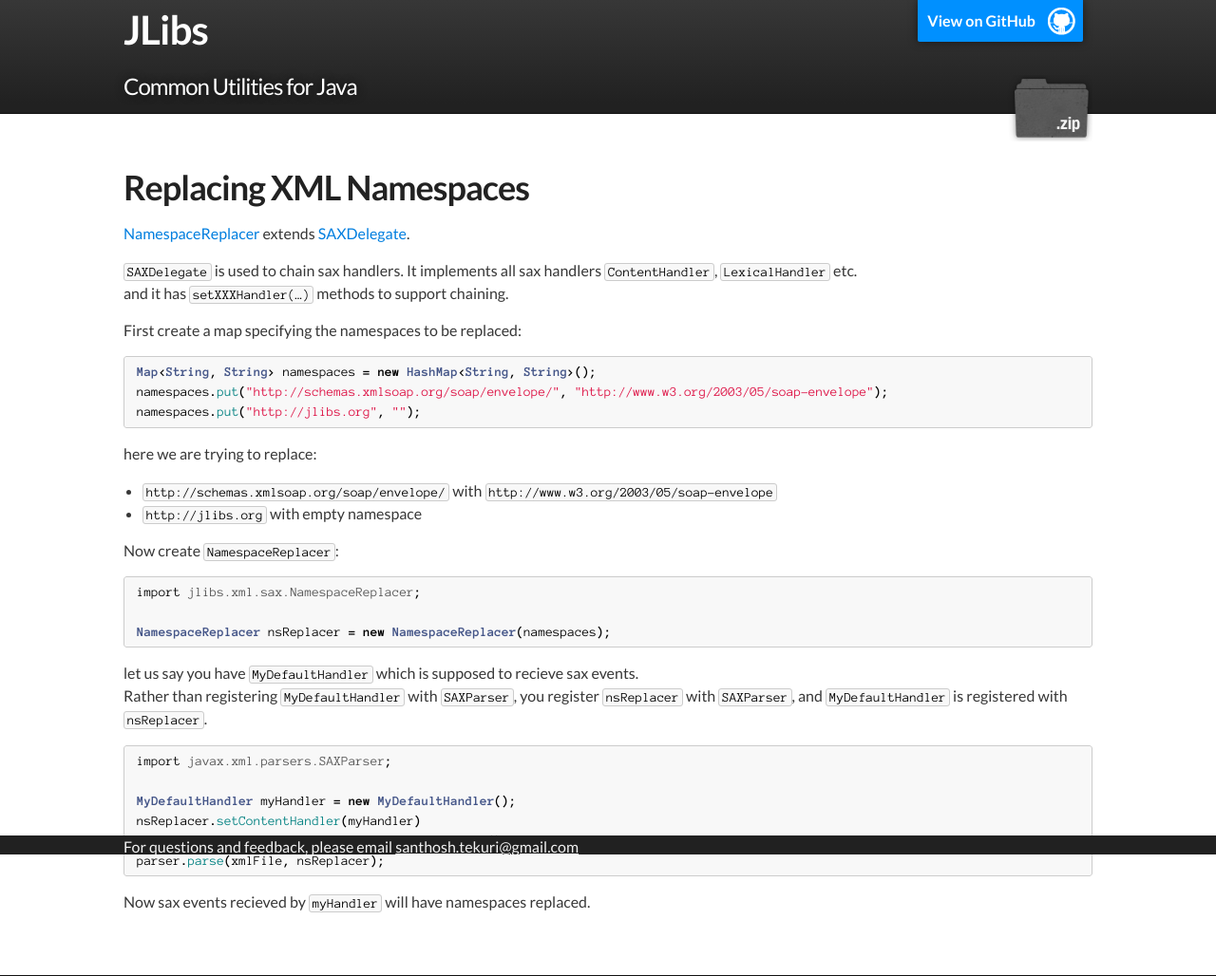
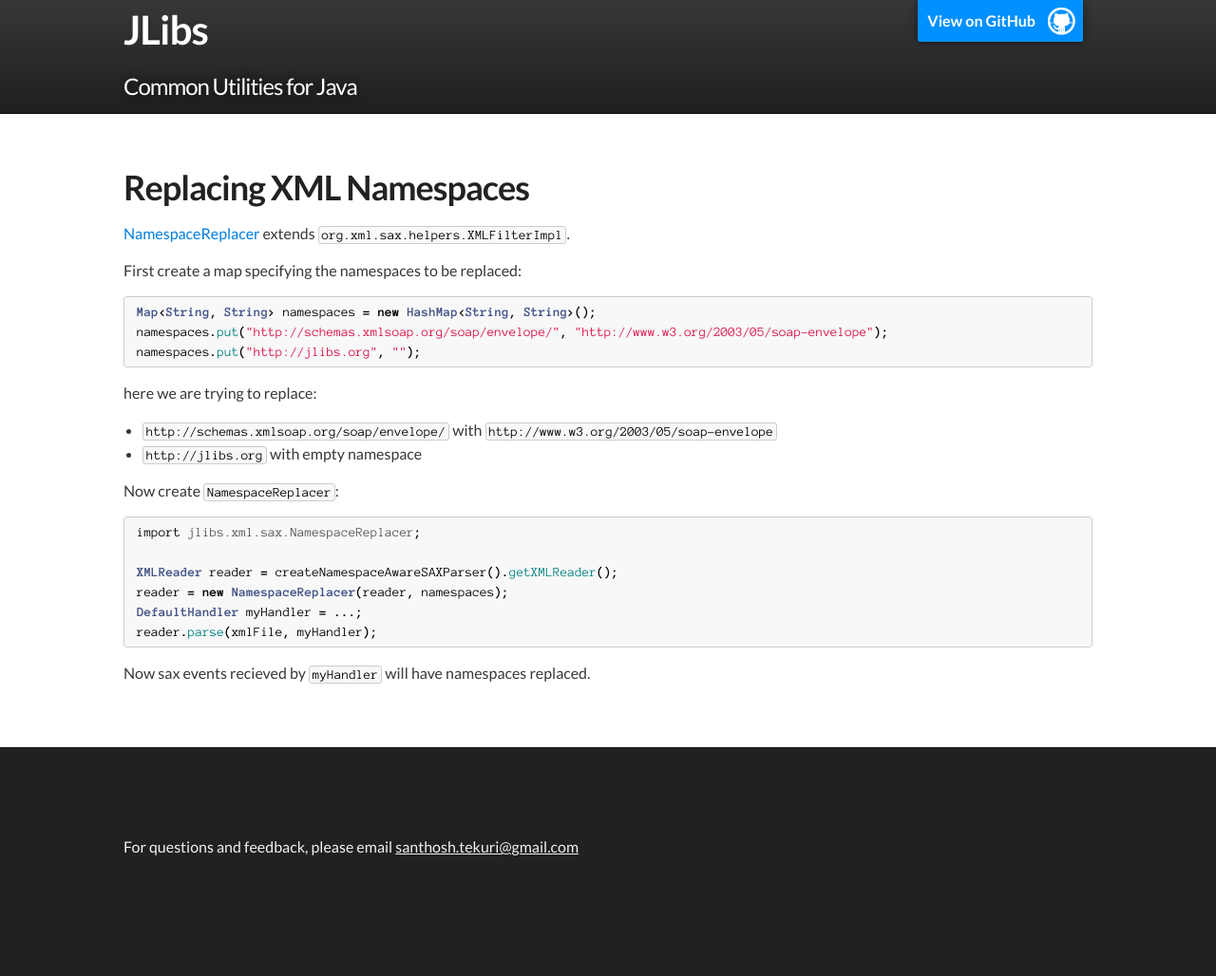
Before and after one commit to santhosh-tekuri/jlibs, a Jekyll site: the page built from xml/NamespaceReplacer.md, in a window 1280 px wide. Shown: the whole page at 95% size. Built offline with Jekyll 4.4.1, drawn with Linux system fonts in a browser that asks for light colours; Markdown is read by kramdown in place of the engine named in the settings; after the commit the page ends 900 px from its top, so only the background shows below that.

Commit message:
updated to in.jlibs:2.1

````diff
--- a/_layouts/default.html
+++ b/_layouts/default.html
@@ -37,9 +37,9 @@
           <h1 id="project_title"><a href="/index.html" style="color: white">JLibs</a></h1>
           <h2 id="project_tagline">Common Utilities for Java</h2>
 
-          <section id="downloads">
-            <a class="zip_download_link" href="https://github.com/santhosh-tekuri/jlibs/releases/download/2.0/jlibs-2.0.zip">Download JLibs 2.0 Distribution</a>
-          </section>
+          <!--section id="downloads">
+            <a class="zip_download_link" href="https://github.com/santhosh-tekuri/jlibs/releases/download/2.1/jlibs-2.1.zip">Download JLibs 2.1 Distribution</a>
+          </section-->
         </header>
     </div>
 
--- a/xml/NamespaceReplacer.md
+++ b/xml/NamespaceReplacer.md
@@ -6,10 +6,7 @@
 # Replacing XML Namespaces #
 
 [NamespaceReplacer](https://github.com/santhosh-tekuri/jlibs/blob/master/xml/src/main/java/jlibs/xml/sax/NamespaceReplacer.java) extends
-[SAXDelegate](https://github.com/santhosh-tekuri/jlibs/blob/master/xml/src/main/java/jlibs/xml/sax/SAXDelegate.java).
-
-`SAXDelegate` is used to chain sax handlers. It implements all sax handlers `ContentHandler`, `LexicalHandler` etc.
-and it has `setXXXHandler(…)` methods to support chaining.
+`org.xml.sax.helpers.XMLFilterImpl`.
 
 First create a map specifying the namespaces to be replaced:
 
@@ -29,20 +26,10 @@
 ```java
 import jlibs.xml.sax.NamespaceReplacer;
 
-NamespaceReplacer nsReplacer = new NamespaceReplacer(namespaces);
-```
-
-let us say you have `MyDefaultHandler` which is supposed to recieve sax events.
-Rather than registering `MyDefaultHandler` with `SAXParser`, you register `nsReplacer`
-with `SAXParser`, and `MyDefaultHandler` is registered with `nsReplacer`.
-
-```java
-import javax.xml.parsers.SAXParser;
-
-MyDefaultHandler myHandler = new MyDefaultHandler();
-nsReplacer.setContentHandler(myHandler)
-SAXParser parser = createNamespaceAwareSAXParser();
-parser.parse(xmlFile, nsReplacer);
+XMLReader reader = createNamespaceAwareSAXParser().getXMLReader();
+reader = new NamespaceReplacer(reader, namespaces);
+DefaultHandler myHandler = ...;
+reader.parse(xmlFile, myHandler);
 ```
 
 Now sax events recieved by `myHandler` will have namespaces replaced.
````
Also changed, not shown: i18n/Internationalization.md (+4 -4 lines), index.md (+3 -9 lines), jdbc/DAOPattern.md (+4 -4 lines), xml/binding/SAX2JavaBinding.md (+4 -4 lines).
